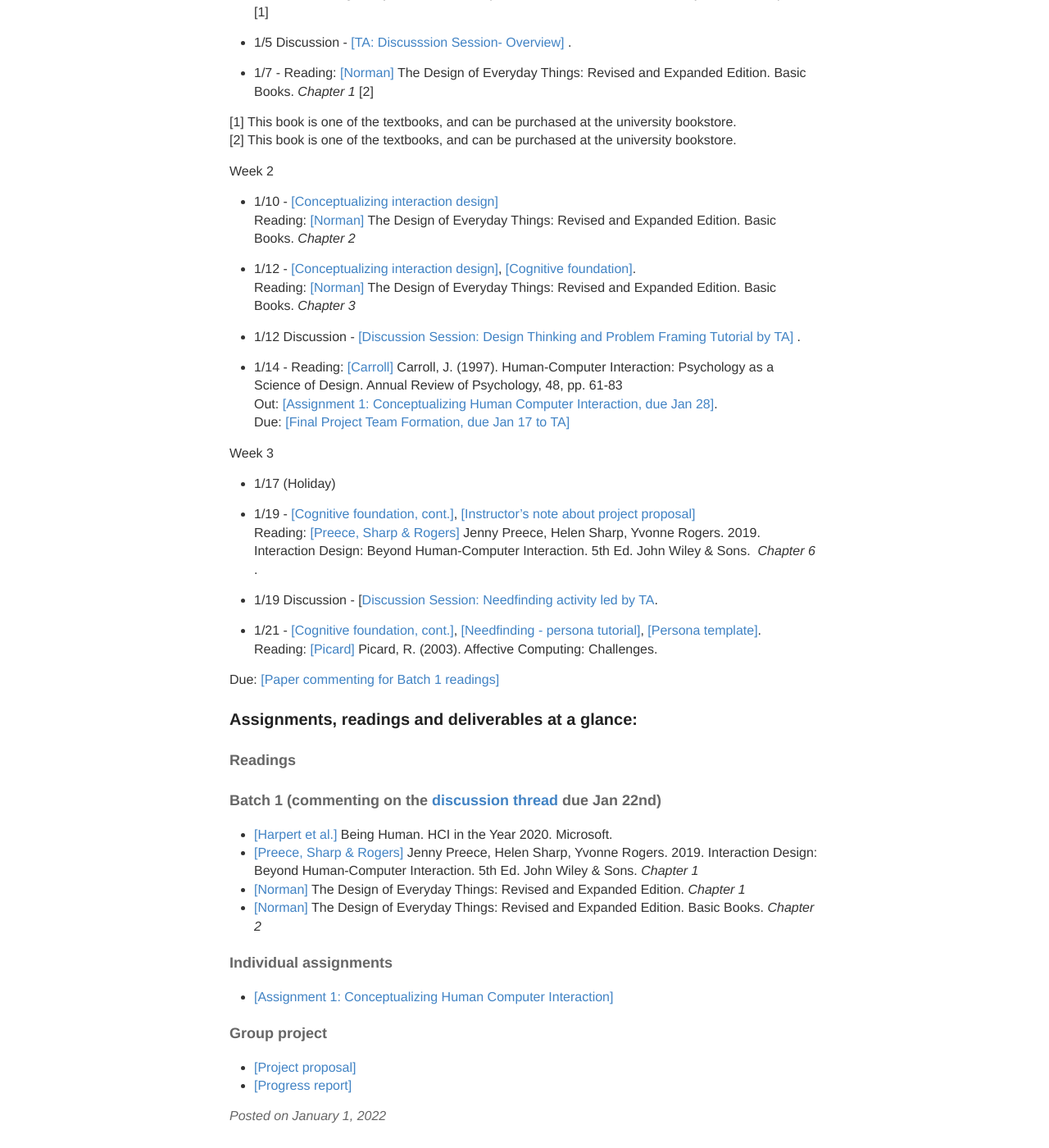
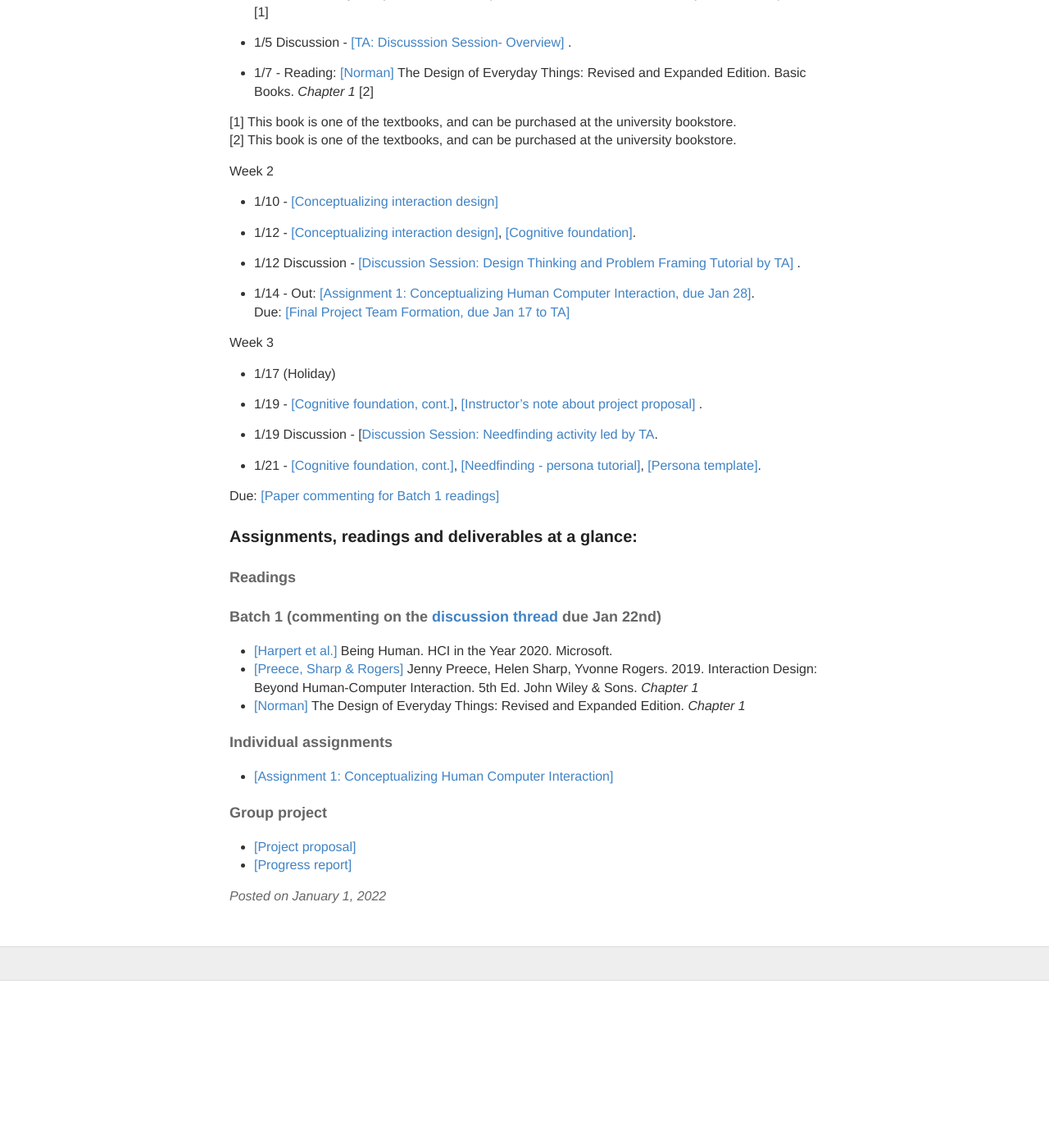
Before and after one commit to hciwang/hciwang.github.io, a Jekyll site: the page built from _posts/2022-1-1-lectures.md, in a window 1280 px wide and 1400 px high, scrolled down 485 px. Shown: the whole window at 82% size. Built offline with Jekyll 4.4.1, drawn with Linux system fonts in a browser that asks for light colours; after the commit the page ends 1681 px from its top, so only the background shows below that.

Commit message:
Update 2022-1-1-lectures.md

```diff
--- a/_posts/2022-1-1-lectures.md
+++ b/_posts/2022-1-1-lectures.md
@@ -6,13 +6,13 @@
 
 ### Lectures, readings and assignments ordered by dates:
 Week 1
-- 1/3 - [[Course structure and requirements]](https://canvas.ucdavis.edu/courses/539971/files/folder/Lectures?preview=11228808), [[What is Human Computer Interaction design]](https://canvas.ucdavis.edu/courses/539971/files/folder/Lectures?preview=11228961)
+- 1/3 - [[Course structure and requirements]](), [[What is Human Computer Interaction design]]()
 Reading:  [[Harpert et al.]](https://www.microsoft.com/en-us/research/uploads/prod/2019/03/beinghumana3-1.pdf) Being Human. HCI in the Year 2020. Microsoft.
 
-- 1/5 - [[What is Human Computer Interaction design]](https://canvas.ucdavis.edu/courses/539971/files/folder/Lectures?preview=11228961), [[Conceptualizing interaction design]](https://canvas.ucdavis.edu/courses/539971/files/folder/Lectures?preview=11252254).
+- 1/5 - [[What is Human Computer Interaction design]](), [[Conceptualizing interaction design]]().
 Reading: [[Preece, Sharp & Rogers]](http://www.id-book.com/) Jenny Preece, Helen Sharp, Yvonne Rogers. 2019. Interaction Design: Beyond Human-Computer Interaction. 5th Ed. John Wiley & Sons.  *Chapter 1* [1]
 
-- 1/5 Discussion - [[TA: Discusssion Session- Overview]](https://canvas.ucdavis.edu/courses/539971/files/folder/Discussion?preview=11291990) .
+- 1/5 Discussion - [[TA: Discusssion Session- Overview]]() .
 
 - 1/7 -
 Reading: [[Norman]](https://www.basicbooks.com/titles/don-norman/the-design-of-everyday-things/9780465050659/) The Design of Everyday Things: Revised and Expanded Edition. Basic Books. *Chapter 1* [2]
@@ -22,32 +22,28 @@
 
 
 Week 2
-- 1/10 - [[Conceptualizing interaction design]](https://canvas.ucdavis.edu/courses/539971/files/folder/Lectures?preview=11252254)
-Reading: [[Norman]](https://www.basicbooks.com/titles/don-norman/the-design-of-everyday-things/9780465050659/) The Design of Everyday Things: Revised and Expanded Edition. Basic Books. *Chapter 2*
+- 1/10 - [[Conceptualizing interaction design]]()
 
-- 1/12 - [[Conceptualizing interaction design]](https://canvas.ucdavis.edu/courses/539971/files/folder/Lectures?preview=11252254),  [[Cognitive foundation]](https://canvas.ucdavis.edu/courses/539971/files/folder/Lectures?preview=11331329).
-Reading: [[Norman]](https://www.basicbooks.com/titles/don-norman/the-design-of-everyday-things/9780465050659/) The Design of Everyday Things: Revised and Expanded Edition. Basic Books. *Chapter 3*
 
-- 1/12 Discussion - [[Discussion Session: Design Thinking and Problem Framing Tutorial by TA]](https://canvas.ucdavis.edu/courses/539971/files/folder/Discussion?preview=11347468) .
+- 1/12 - [[Conceptualizing interaction design]](),  [[Cognitive foundation]]().
+
+- 1/12 Discussion - [[Discussion Session: Design Thinking and Problem Framing Tutorial by TA]]() .
 
 - 1/14 -
-Reading: [[Carroll]](https://canvas.ucdavis.edu/courses/539971/files/folder/Readings%20(incomplete.%20check%20main%20website%20for%20complete%20readings)?preview=11331348) Carroll, J. (1997). Human-Computer Interaction: Psychology as a Science of Design. Annual Review of Psychology, 48, pp. 61-83
-Out: [[Assignment 1: Conceptualizing Human Computer Interaction, due Jan 28]](https://canvas.ucdavis.edu/courses/539971/assignments/627432).
-Due: [[Final Project Team Formation, due Jan 17 to TA]](https://canvas.ucdavis.edu/courses/539971/assignments/626619)
+Out: [[Assignment 1: Conceptualizing Human Computer Interaction, due Jan 28]]().
+Due: [[Final Project Team Formation, due Jan 17 to TA]]()
 
 
 Week 3
 - 1/17 (Holiday)
 
-- 1/19 - [[Cognitive foundation, cont.]](https://canvas.ucdavis.edu/courses/539971/files/folder/Lectures?preview=11331329), [[Instructor's note about project proposal]](https://canvas.ucdavis.edu/courses/539971/files/folder/Lectures?preview=11391685)
-Reading: [[Preece, Sharp & Rogers]](http://www.id-book.com/) Jenny Preece, Helen Sharp, Yvonne Rogers. 2019. Interaction Design: Beyond Human-Computer Interaction. 5th Ed. John Wiley & Sons.  *Chapter 6* .
+- 1/19 - [[Cognitive foundation, cont.]](), [[Instructor's note about project proposal]]()   .
 
-- 1/19 Discussion - [[Discussion Session: Needfinding activity led by TA](https://canvas.ucdavis.edu/courses/539971/files/folder/Discussion?preview=11427248).
+- 1/19 Discussion - [[Discussion Session: Needfinding activity led by TA]().
 
-- 1/21 -  [[Cognitive foundation, cont.]](https://canvas.ucdavis.edu/courses/539971/files/folder/Lectures?preview=11331329), [[Needfinding - persona tutorial]](https://canvas.ucdavis.edu/courses/539971/files/folder/Lectures?preview=11427316), [[Persona template]](https://asinthecity.com/2011/05/13/explaining-personas-used-in-ux-design-%E2%80%93-part-2/).
-Reading: [[Picard]](https://affect.media.mit.edu/pdfs/03.picard.pdf) Picard, R. (2003). Affective Computing: Challenges.
+- 1/21 -  [[Cognitive foundation, cont.]](), [[Needfinding - persona tutorial]](), [[Persona template]]().
 
-Due: [[Paper commenting for Batch 1 readings]](https://canvas.ucdavis.edu/courses/539971/discussion_topics/641753)
+Due: [[Paper commenting for Batch 1 readings]](https://canvas.ucdavis.edu/courses/633616/discussion_topics/854174)
 
 
 
@@ -58,7 +54,7 @@
 - [[Harpert et al.]](https://www.microsoft.com/en-us/research/uploads/prod/2019/03/beinghumana3-1.pdf) Being Human. HCI in the Year 2020. Microsoft.
 - [[Preece, Sharp & Rogers]](http://www.id-book.com/) Jenny Preece, Helen Sharp, Yvonne Rogers. 2019. Interaction Design: Beyond Human-Computer Interaction. 5th Ed. John Wiley & Sons. *Chapter 1*
 - [[Norman]](https://www.basicbooks.com/titles/don-norman/the-design-of-everyday-things/9780465050659/) The Design of Everyday Things: Revised and Expanded Edition. *Chapter 1*
-- [[Norman]](https://www.basicbooks.com/titles/don-norman/the-design-of-everyday-things/9780465050659/) The Design of Everyday Things: Revised and Expanded Edition. Basic Books. *Chapter 2*
+
 
 
 #### Individual assignments
```
